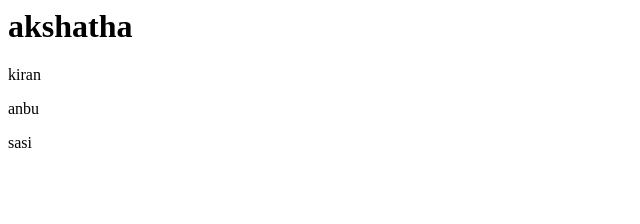
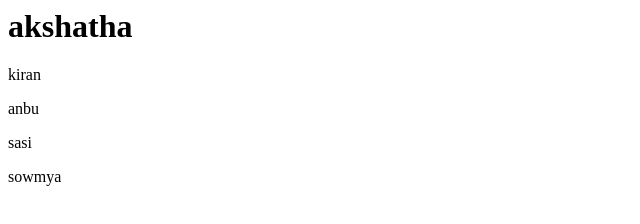
Before and after one commit to akshatha944/test, a plain HTML site: page index.html in a window 1280 px wide. Shown: the full height of the page, 0-640 px from the left. Drawn offline with Linux system fonts and the light colour scheme.

Commit message:
sowmya added

```diff
--- a/index.html
+++ b/index.html
@@ -2,3 +2,4 @@
 <p>kiran</p>
 <p>anbu</p>
 <p>sasi</p>
+<p>sowmya</p>
```
